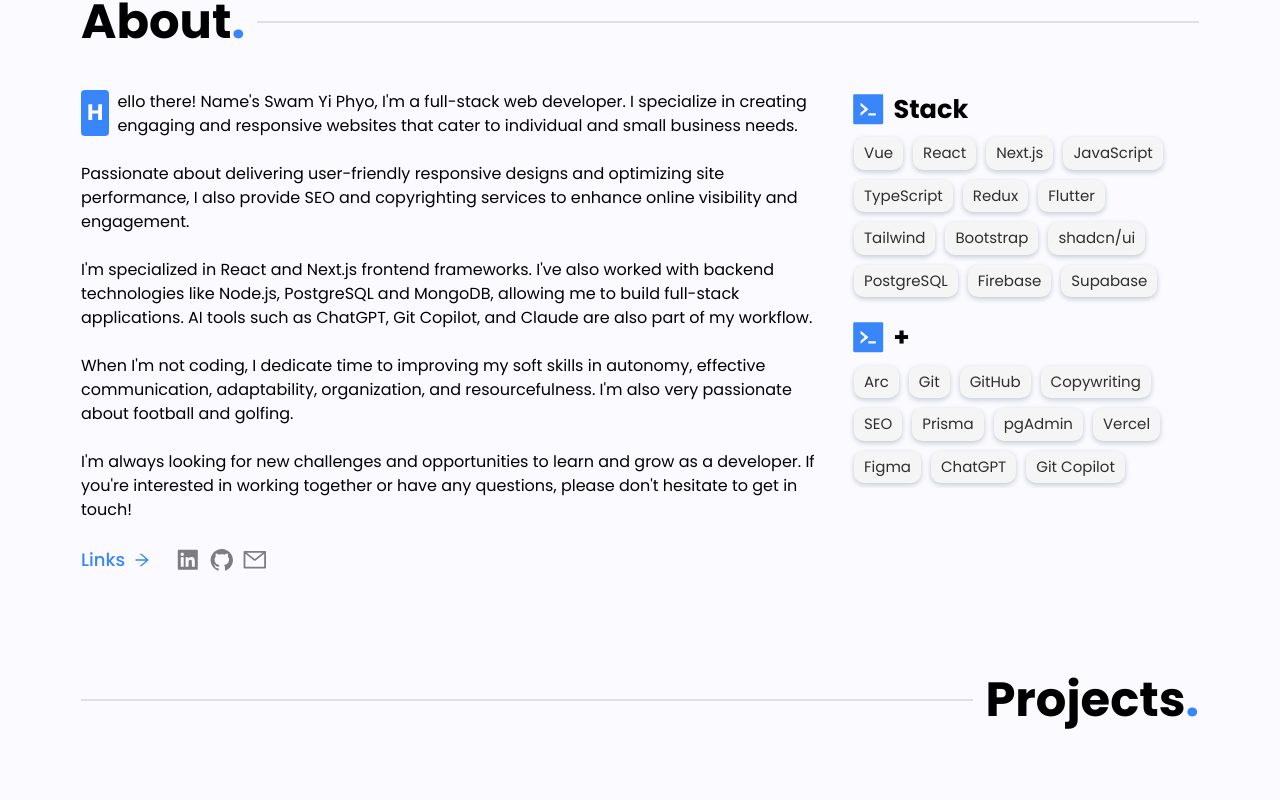
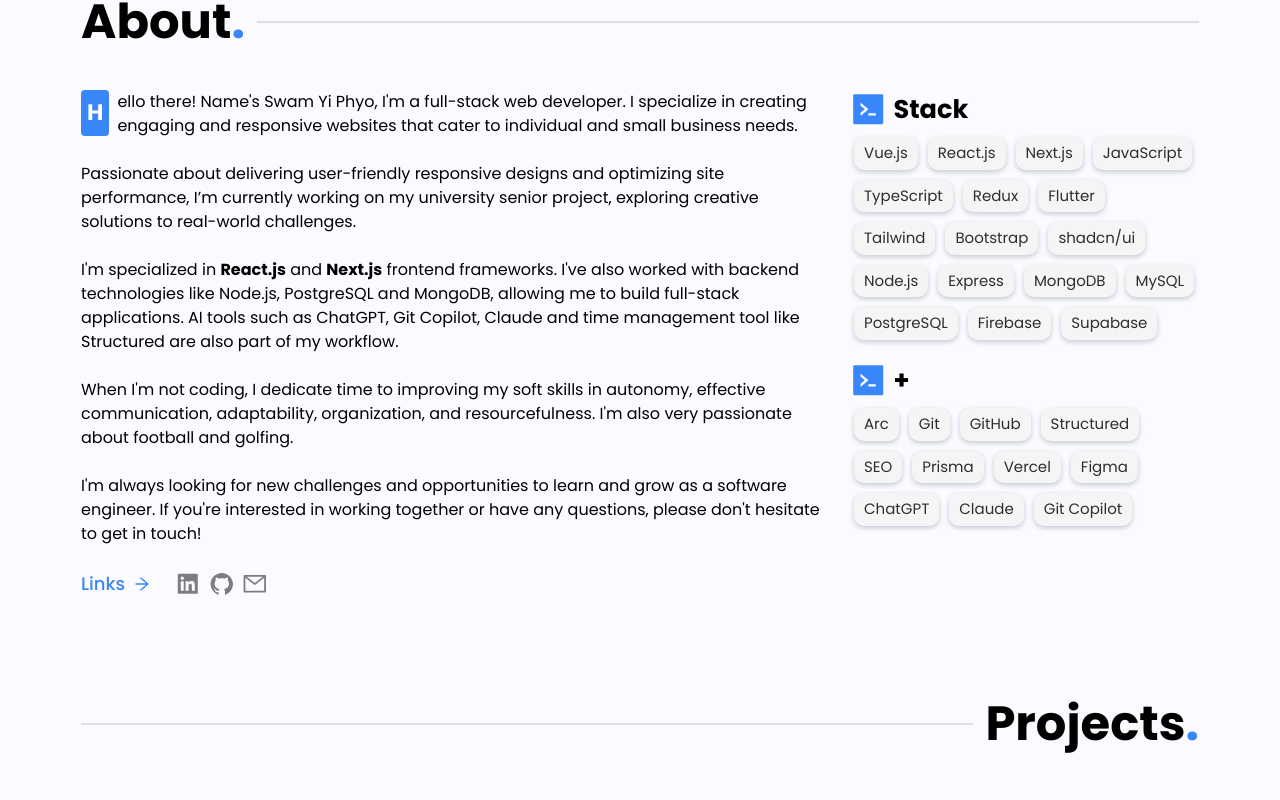
Before and after one commit to fisheeesh/portfolio_v1, a React (Vite) app: page / in a window 1280 px wide. Shown: the part 860-1660 px from the top of the page. Built offline with nearby package versions, Linux system fonts and the light colour scheme.

Commit message:
added certificates

```diff
--- a/src/components/About/About.jsx
+++ b/src/components/About/About.jsx
@@ -20,12 +20,12 @@
                         </Reveal>
                         <Reveal>
                             <p className="mb-6 text-[15px] sm:text-base">
-                                Passionate about delivering user-friendly responsive designs and optimizing site performance, I also provide SEO and copyrighting services to enhance online visibility and engagement.
+                                Passionate about delivering user-friendly responsive designs and optimizing site performance, I’m currently working on my university senior project, exploring creative solutions to real-world challenges.
                             </p>
                         </Reveal>
                         <Reveal>
                             <p className="mb-6 text-[15px] sm:text-base">
-                                I'm specialized in React and Next.js frontend frameworks. I've also worked with backend technologies like Node.js, PostgreSQL and MongoDB, allowing me to build full-stack applications. AI tools such as ChatGPT, Git Copilot, and Claude are also part of my workflow.
+                                I'm specialized in <strong>React.js</strong> and <strong>Next.js</strong> frontend frameworks. I've also worked with backend technologies like Node.js, PostgreSQL and MongoDB, allowing me to build full-stack applications. AI tools such as ChatGPT, Git Copilot, Claude and time management tool like Structured are also part of my workflow.
                             </p>
                         </Reveal>
                         <Reveal>
@@ -35,7 +35,7 @@
                         </Reveal>
                         <Reveal>
                             <p className="mb-6 text-[15px] sm:text-base">
-                                I'm always looking for new challenges and opportunities to learn and grow as a developer. If you're interested in working together or have any questions, please don't hesitate to get in touch!
+                                I'm always looking for new challenges and opportunities to learn and grow as a software engineer. If you're interested in working together or have any questions, please don't hesitate to get in touch!
                             </p>
                         </Reveal>
                         <Reveal>
--- a/src/components/Certification/Certification.jsx
+++ b/src/components/Certification/Certification.jsx
@@ -4,71 +4,81 @@
 export default function Certification() {
     const certification = [
         {
-            title: "Web Developer",
-            school: "OpenClassrooms",
-            date: "November 2022",
-            link: "https://drive.google.com/file/d/1CNXBUrmcpHzEprEyA40yxcpp0ogD3Ahy/view?usp=sharing",
+            title: "The Ultimate Next.js Course",
+            school: "Udemy",
+            date: "Apirl 2025 - 84 hours",
+            link: "https://drive.google.com/file/d/1ylevOCDzma2KW4jV3stSWZ-PooKqrmb4/view?usp=drive_link",
             description:
-                "Focused on frontend skills, backend API integration, and building APIs from scratch. Developed responsive web apps, enhanced webpage dynamics, optimized site performance, and managed projects from start to finish under mentorship and examination. Key project: Groupomania, a full-stack social media platform built with the MERN stack.",
+                "Focused on mastering modern React and Next.js by building real-world projects. Gained experience in reusable components, compound components, advanced state management with Redux Toolkit and React Query and worked with features like authentication, routing, and performance optimization.  Emphasized best practices, scalability and performance for production-ready applications.",
             tech: [
                 "React",
                 "JavaScript",
-                "Node.js",
-                "Express",
-                "MongoDB",
-                "Sass",
-                "Bootstrap",
-                "Git",
-                "SEO",
+                "Next.js",
+                "Supabase",
+                "Redux",
+                "TailwindCSS",
+                "Styled Components",
+                "React Query",
+                "SSR",
+                "SSG",
+                "ISR",
             ],
         },
         {
-            title: "Responsive Web Design",
-            school: "freeCodeCamp",
-            date: "January 2024 – 300 hours",
-            link: "https://github.com/basedhound/freeCodeCamp_responsive-web-design",
+            title: "React Mastery Course",
+            school: "JS Mastery",
+            date: "May 2025",
+            link: "https://drive.google.com/file/d/1oGhEhGqJJ9MnUEJX9bbjgcaIv0DxOeC4/view?usp=drive_link",
             description:
-                "Focused on content structuring with HTML and design principles with CSS. Developed skills in responsive design, Flexbox, CSS Grid, SEO, and accessibility through 20 projects. Emphasized modern techniques and best practices for crafting well-structured and accessible web pages.",
+                "Focused on mastering advanced JavaScript tools including React.js, Material UI, and Alan AI. Gained practical, hands-on experience building interactive applications, tailored for intermediate to expert-level development. Emphasized real-world use cases and modern UI development techniques.",
             tech: [
-                "HTML",
-                "CSS",
-                "Responsive",
-                "Design",
-                "Flexbox",
-                "Grid",
-                "SEO",
-                "Accessibility",
+                "React",
+                "Javascript",
+                "Material UI",
+                "RTK Query",
+                "Alan AI",
+                "TMDB API",
             ],
         },
         {
-            title: "JavaScript Algorithms & Data Structures",
-            school: "freeCodeCamp",
-            date: "September 2024 – 300 hours",
-            link: "https://github.com/basedhound/freeCodeCamp_javascript-algorithms-and-data-structures",
+            title: "Vue Developer Bootcamp",
+            school: "Zero To Mastery",
+            date: "December 2024 – 28 hours",
+            link: "https://drive.google.com/file/d/1L8KSCABrmednoIESiKgFVzJZnWWYbuxW/view?usp=drive_link",
             description:
-                "Focused on mastering JavaScript fundamentals, including variables, arrays, objects, loops, functions, and the DOM. Developed skills in Object-Oriented Programming (OOP), Functional Programming, and algorithmic thinking. Gained experience in working with local storage and fetching data using APIs. Emphasized practical applications and best practices for creating interactive and efficient web applications.",
+                "Focused on building enterprise-level Vue 3 applications using modern tools and best practices. Gained hands-on experience with the Composition API, Pinia for state management, Vue Router, and Firebase integration. Emphasized performance, scalability, testing (Vitest, E2E), and clean UI with TailwindCSS. Developed skills in authentication, PWAs, internationalization, and architectural decision-making for large-scale projects.",
             tech: [
-                "JavaScript",
-                "Functions",
-                "DOM",
-                "OOP",
-                "Algorithmic Thinking",
-                "API Fetching",
+                "Vue",
+                "Javascript",
+                "Pinia",
+                "Firebase",
+                "TailwindCSS",
+                "PWA",
+                "Vitest",
             ],
         },
         {
-            title: "Front End Development Libraries",
-            school: "freeCodeCamp",
-            date: "January 2024 – 300 hours",
-            link: "https://github.com/basedhound/freeCodeCamp_frontend-libraries",
+            title: "TaiwindCSS Training",
+            school: "Udemy",
+            date: "December 2024 – 12.5 hours",
+            link: "https://drive.google.com/file/d/13KTDLzkORPgfoRU2R0NzEGfZ9ZIlp0Jw/view?usp=drive_link",
             description:
-                "Focused on enhancing front-end skills with popular libraries and frameworks. Gained proficiency in quickly styling websites with Bootstrap and extending CSS styles with Sass. Developed expertise in creating Single Page Applications (SPAs) using React and Redux through practical projects like a shopping cart application. Emphasized integrating advanced styling and state management techniques for dynamic and efficient web applications.",
-            tech: ["React", "Redux", "Bootstrap", "Sass", "Single Page Application"],
+                "Focused on enhancing front-end skills with popular libraries and frameworks. Gained proficiency in quickly styling websites with TailwindCass. Emphasized integrating advanced styling techniques for dynamic and efficient web applications.",
+            tech: ["HTML", "CSS", "TailwindCSS", "Responsive"],
+        },
+        {
+            title: "Bootstrap Training",
+            school: "Udemy",
+            date: "November 2024 – 13.5 hours",
+            link: "https://drive.google.com/file/d/1uzwRaurA42mj9DuaIiaL7eCepYql6gjf/view?usp=drive_link",
+            description:
+                "Focused on enhancing front-end skills with popular libraries and frameworks. Gained proficiency in quickly styling websites with Bootstrap and extending CSS styles with Sass. Developed skills in responsive design, Flexbox, CSS Grid and accessibility through 5 projects. Emphasized modern techniques and best practices for crafting well-structured and accessible web pages.",
+            tech: ["HTML", "CSS", "Bootstrap", "Sass", "Responsive"],
         },
     ];
 
     return (
-        <section className="py-24" id="projects">
+        <section className="py-24" id="certification">
             <div className="Container">
                 <SectionHeader title="Certification" dir="l" />
                 {certification.map((item) => (
--- a/src/components/DropDown/DropDown.jsx
+++ b/src/components/DropDown/DropDown.jsx
@@ -1,3 +1,4 @@
+import { AiOutlineDownload } from "react-icons/ai";
 import { FaTimes } from "react-icons/fa";
 import { Link as ScrollLink } from "react-scroll";
 
@@ -28,7 +29,7 @@
                     Projects
                 </ScrollLink>
                 <ScrollLink
-                    to="certificate"
+                    to="certification"
                     className="text-white text-[1.7rem] cursor-pointer hover:text-gray-400"
                     onClick={toggle}
                 >
@@ -50,7 +51,8 @@
                     target="_blank"
                     rel="noopener noreferrer"
                 >
-                    Resume
+                    CV
+                    <AiOutlineDownload size="1.5rem" />
                 </a>
             </div>
         </div>
--- a/src/components/Header/Header.jsx
+++ b/src/components/Header/Header.jsx
@@ -1,5 +1,6 @@
 import { Link as ScrollLink } from "react-scroll";
 import { FaBars } from "react-icons/fa";
+import { AiOutlineDownload } from "react-icons/ai";
 
 export default function Header({ toggle }) {
     return (
@@ -20,7 +21,7 @@
                     <ScrollLink to="projects" className="text-[#777779] flex text-[1.2rem] items-center h-full cursor-pointer hover:text-[#f6f6f6]">
                         Projects
                     </ScrollLink>
-                    <ScrollLink to="certificate" className="text-[#777779] flex text-[1.2rem] items-center h-full cursor-pointer hover:text-[#f6f6f6]">
+                    <ScrollLink to="certification" className="text-[#777779] flex text-[1.2rem] items-center h-full cursor-pointer hover:text-[#f6f6f6]">
                         Certif.
                     </ScrollLink>
                     <ScrollLink to="contact" className="text-[#777779] flex text-[1.2rem] items-center h-full cursor-pointer hover:text-[#f6f6f6]">
@@ -34,7 +35,8 @@
                         target="_blank"
                         rel="noopener noreferrer"
                     >
-                        Resume
+                        CV
+                        <AiOutlineDownload size="1.5rem" />
                     </a>
                 </div>
                 <FaBars onClick={toggle} className="hidden text-white text-[1.8rem] cursor-pointer max-md:block" />
--- a/src/index.css
+++ b/src/index.css
@@ -152,7 +152,7 @@
     }
 
     .btn {
-        @apply rounded-lg cursor-pointer transition-all duration-200 ease-in-out font-medium outline-0;
+        @apply rounded-lg cursor-pointer flex items-center gap-2 transition-all duration-200 ease-in-out font-bold text-xl outline-0;
     }
 
     .PrimaryBtn {
--- a/src/ui/Stats.jsx
+++ b/src/ui/Stats.jsx
@@ -11,8 +11,8 @@
                         <span className="font-bold relative ml-1.5 text-[1.6rem]">Stack</span>
                     </h4>
                     <div className="flex flex-wrap mb-4">
-                        <span className="rounded-[10px] text-[#000000D0] cursor-default shadow-[0px_2px_5px_rgba(160,170,180,0.6)] bg-[#f5f5f5] py-[5px] px-2.5 m-[5px] flex items-center justify-center text-[15px] font-normal ">Vue</span>
-                        <span className="rounded-[10px] text-[#000000D0] cursor-default shadow-[0px_2px_5px_rgba(160,170,180,0.6)] bg-[#f5f5f5] py-[5px] px-2.5 m-[5px] flex items-center justify-center text-[15px] font-normal ">React</span>
+                        <span className="rounded-[10px] text-[#000000D0] cursor-default shadow-[0px_2px_5px_rgba(160,170,180,0.6)] bg-[#f5f5f5] py-[5px] px-2.5 m-[5px] flex items-center justify-center text-[15px] font-normal ">Vue.js</span>
+                        <span className="rounded-[10px] text-[#000000D0] cursor-default shadow-[0px_2px_5px_rgba(160,170,180,0.6)] bg-[#f5f5f5] py-[5px] px-2.5 m-[5px] flex items-center justify-center text-[15px] font-normal ">React.js</span>
                         <span className="rounded-[10px] text-[#000000D0] cursor-default shadow-[0px_2px_5px_rgba(160,170,180,0.6)] bg-[#f5f5f5] py-[5px] px-2.5 m-[5px] flex items-center justify-center text-[15px] font-normal ">Next.js</span>
                         <span className="rounded-[10px] text-[#000000D0] cursor-default shadow-[0px_2px_5px_rgba(160,170,180,0.6)] bg-[#f5f5f5] py-[5px] px-2.5 m-[5px] flex items-center justify-center text-[15px] font-normal ">JavaScript</span>
                         <span className="rounded-[10px] text-[#000000D0] cursor-default shadow-[0px_2px_5px_rgba(160,170,180,0.6)] bg-[#f5f5f5] py-[5px] px-2.5 m-[5px] flex items-center justify-center text-[15px] font-normal ">TypeScript</span>
@@ -21,6 +21,10 @@
                         <span className="rounded-[10px] text-[#000000D0] cursor-default shadow-[0px_2px_5px_rgba(160,170,180,0.6)] bg-[#f5f5f5] py-[5px] px-2.5 m-[5px] flex items-center justify-center text-[15px] font-normal ">Tailwind</span>
                         <span className="rounded-[10px] text-[#000000D0] cursor-default shadow-[0px_2px_5px_rgba(160,170,180,0.6)] bg-[#f5f5f5] py-[5px] px-2.5 m-[5px] flex items-center justify-center text-[15px] font-normal ">Bootstrap</span>
                         <span className="rounded-[10px] text-[#000000D0] cursor-default shadow-[0px_2px_5px_rgba(160,170,180,0.6)] bg-[#f5f5f5] py-[5px] px-2.5 m-[5px] flex items-center justify-center text-[15px] font-normal ">shadcn/ui</span>
+                        <span className="rounded-[10px] text-[#000000D0] cursor-default shadow-[0px_2px_5px_rgba(160,170,180,0.6)] bg-[#f5f5f5] py-[5px] px-2.5 m-[5px] flex items-center justify-center text-[15px] font-normal ">Node.js</span>
+                        <span className="rounded-[10px] text-[#000000D0] cursor-default shadow-[0px_2px_5px_rgba(160,170,180,0.6)] bg-[#f5f5f5] py-[5px] px-2.5 m-[5px] flex items-center justify-center text-[15px] font-normal ">Express</span>
+                        <span className="rounded-[10px] text-[#000000D0] cursor-default shadow-[0px_2px_5px_rgba(160,170,180,0.6)] bg-[#f5f5f5] py-[5px] px-2.5 m-[5px] flex items-center justify-center text-[15px] font-normal ">MongoDB</span>
+                        <span className="rounded-[10px] text-[#000000D0] cursor-default shadow-[0px_2px_5px_rgba(160,170,180,0.6)] bg-[#f5f5f5] py-[5px] px-2.5 m-[5px] flex items-center justify-center text-[15px] font-normal ">MySQL</span>
                         <span className="rounded-[10px] text-[#000000D0] cursor-default shadow-[0px_2px_5px_rgba(160,170,180,0.6)] bg-[#f5f5f5] py-[5px] px-2.5 m-[5px] flex items-center justify-center text-[15px] font-normal ">PostgreSQL</span>
                         <span className="rounded-[10px] text-[#000000D0] cursor-default shadow-[0px_2px_5px_rgba(160,170,180,0.6)] bg-[#f5f5f5] py-[5px] px-2.5 m-[5px] flex items-center justify-center text-[15px] font-normal ">Firebase</span>
                         <span className="rounded-[10px] text-[#000000D0] cursor-default shadow-[0px_2px_5px_rgba(160,170,180,0.6)] bg-[#f5f5f5] py-[5px] px-2.5 m-[5px] flex items-center justify-center text-[15px] font-normal ">Supabase</span>
@@ -37,13 +41,13 @@
                         <span className="rounded-[10px] text-[#000000D0] cursor-default shadow-[0px_2px_5px_rgba(160,170,180,0.6)] bg-[#f5f5f5] py-[5px] px-2.5 m-[5px] flex items-center justify-center text-[15px] font-normal ">Arc</span>
                         <span className="rounded-[10px] text-[#000000D0] cursor-default shadow-[0px_2px_5px_rgba(160,170,180,0.6)] bg-[#f5f5f5] py-[5px] px-2.5 m-[5px] flex items-center justify-center text-[15px] font-normal ">Git</span>
                         <span className="rounded-[10px] text-[#000000D0] cursor-default shadow-[0px_2px_5px_rgba(160,170,180,0.6)] bg-[#f5f5f5] py-[5px] px-2.5 m-[5px] flex items-center justify-center text-[15px] font-normal ">GitHub</span>
-                        <span className="rounded-[10px] text-[#000000D0] cursor-default shadow-[0px_2px_5px_rgba(160,170,180,0.6)] bg-[#f5f5f5] py-[5px] px-2.5 m-[5px] flex items-center justify-center text-[15px] font-normal ">Copywriting</span>
+                        <span className="rounded-[10px] text-[#000000D0] cursor-default shadow-[0px_2px_5px_rgba(160,170,180,0.6)] bg-[#f5f5f5] py-[5px] px-2.5 m-[5px] flex items-center justify-center text-[15px] font-normal ">Structured</span>
                         <span className="rounded-[10px] text-[#000000D0] cursor-default shadow-[0px_2px_5px_rgba(160,170,180,0.6)] bg-[#f5f5f5] py-[5px] px-2.5 m-[5px] flex items-center justify-center text-[15px] font-normal ">SEO</span>
                         <span className="rounded-[10px] text-[#000000D0] cursor-default shadow-[0px_2px_5px_rgba(160,170,180,0.6)] bg-[#f5f5f5] py-[5px] px-2.5 m-[5px] flex items-center justify-center text-[15px] font-normal ">Prisma</span>
-                        <span className="rounded-[10px] text-[#000000D0] cursor-default shadow-[0px_2px_5px_rgba(160,170,180,0.6)] bg-[#f5f5f5] py-[5px] px-2.5 m-[5px] flex items-center justify-center text-[15px] font-normal ">pgAdmin</span>
                         <span className="rounded-[10px] text-[#000000D0] cursor-default shadow-[0px_2px_5px_rgba(160,170,180,0.6)] bg-[#f5f5f5] py-[5px] px-2.5 m-[5px] flex items-center justify-center text-[15px] font-normal ">Vercel</span>
                         <span className="rounded-[10px] text-[#000000D0] cursor-default shadow-[0px_2px_5px_rgba(160,170,180,0.6)] bg-[#f5f5f5] py-[5px] px-2.5 m-[5px] flex items-center justify-center text-[15px] font-normal ">Figma</span>
                         <span className="rounded-[10px] text-[#000000D0] cursor-default shadow-[0px_2px_5px_rgba(160,170,180,0.6)] bg-[#f5f5f5] py-[5px] px-2.5 m-[5px] flex items-center justify-center text-[15px] font-normal ">ChatGPT</span>
+                        <span className="rounded-[10px] text-[#000000D0] cursor-default shadow-[0px_2px_5px_rgba(160,170,180,0.6)] bg-[#f5f5f5] py-[5px] px-2.5 m-[5px] flex items-center justify-center text-[15px] font-normal ">Claude</span>
                         <span className="rounded-[10px] text-[#000000D0] cursor-default shadow-[0px_2px_5px_rgba(160,170,180,0.6)] bg-[#f5f5f5] py-[5px] px-2.5 m-[5px] flex items-center justify-center text-[15px] font-normal ">Git Copilot</span>
                     </div>
                 </div>
```
Also changed, not shown: src/components/Contact/Contact.jsx (+7 -7 lines).
